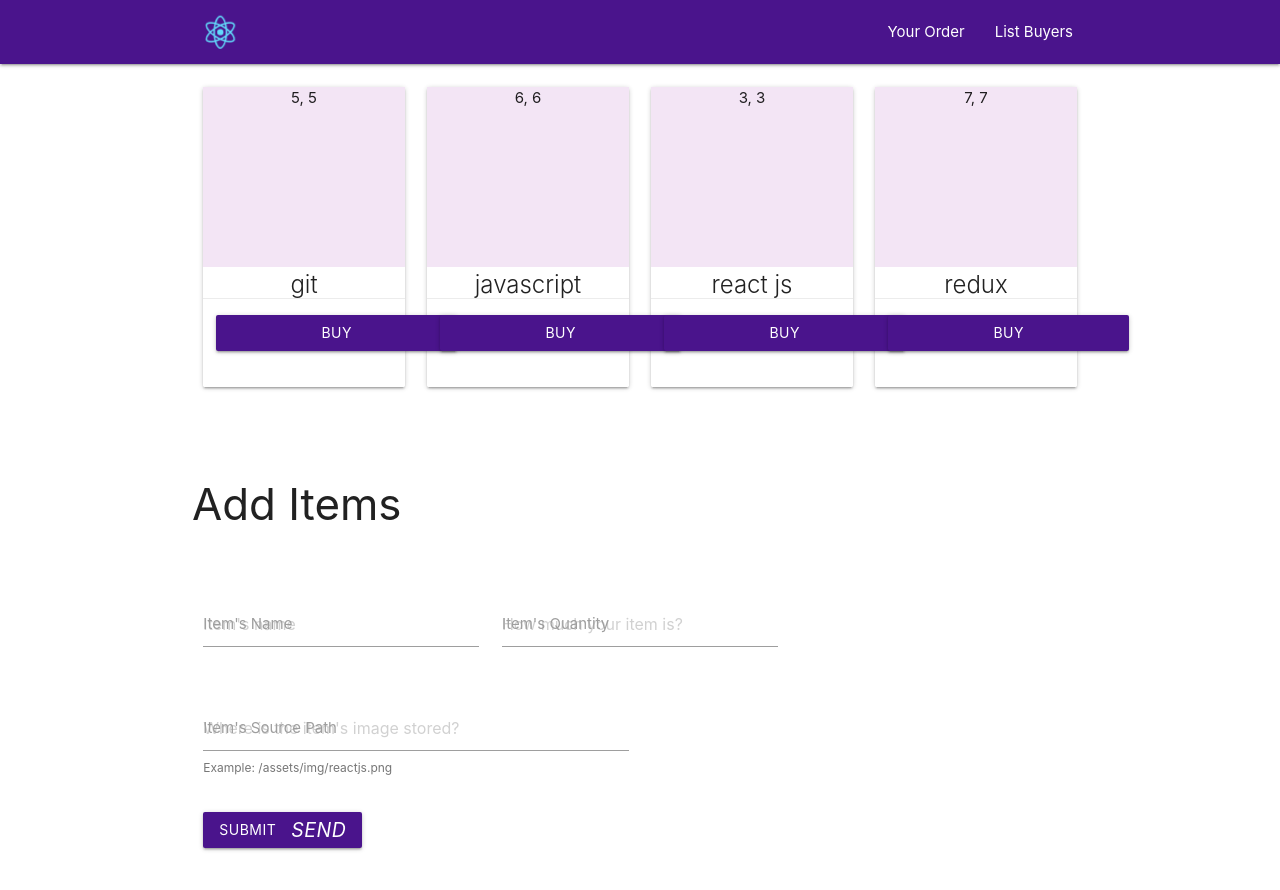
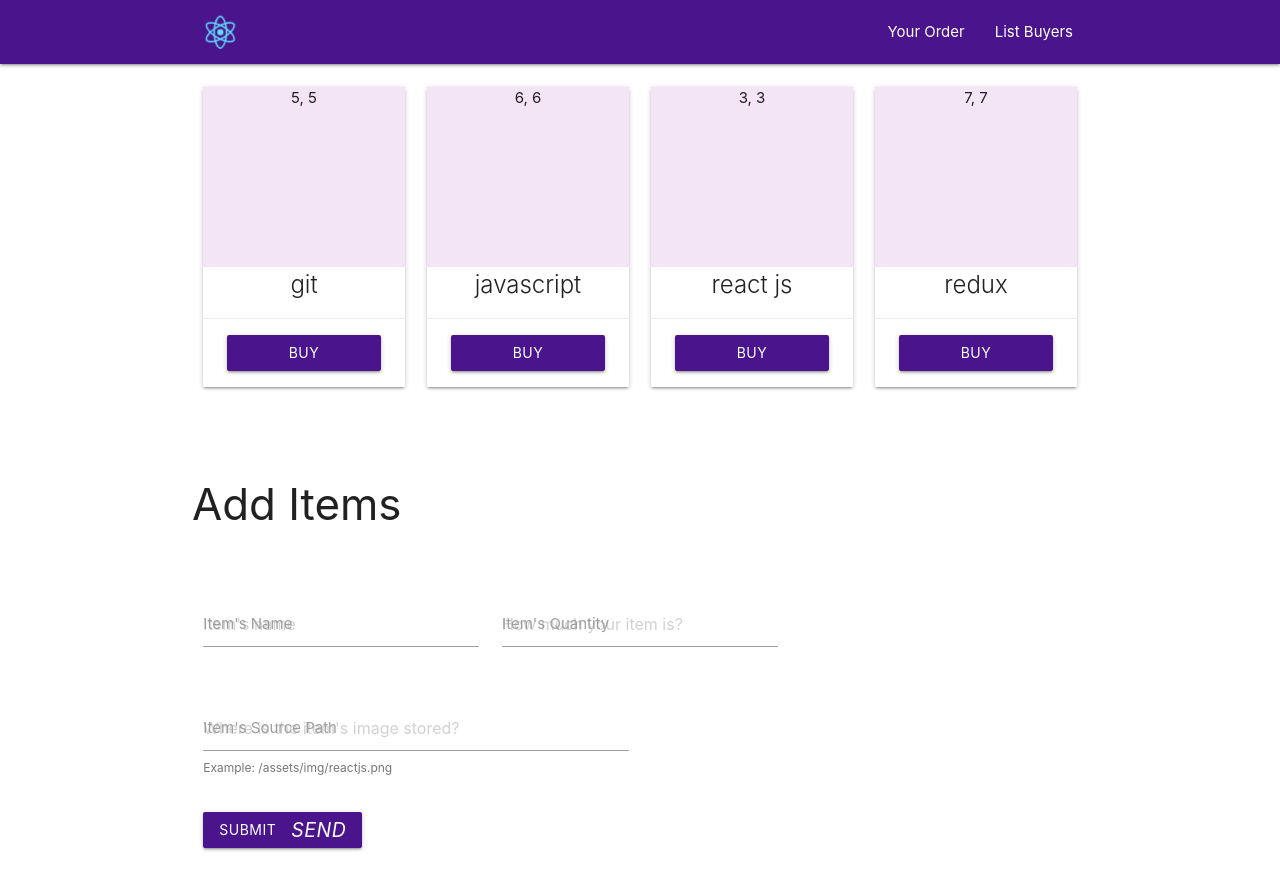
Before and after one commit to yuhanasy/online-shopping, a React (Create React App) app: page / in a window 1280 px wide. Shown: the top 890 px of the page. Built offline with nearby package versions, Linux system fonts and the light colour scheme; the HTML template or start-up script is replaced by a standard one.

Commit message:
fix strang buy button transition

```diff
--- a/src/App.css
+++ b/src/App.css
@@ -32,3 +32,28 @@ input[type=number]::-webkit-outer-spin-button {
   -webkit-appearance: none;
   margin: 0;
 }
+
+.flex {
+  display: flex;
+}
+
+.flex-center {
+  justify-content: center;
+  align-items: center;
+}
+
+.flex-space-around {
+  justify-content: space-around;
+  align-items: center;
+}
+
+.input-order {
+  width: 20px !important;
+  margin-left: 0;
+  margin-bottom: 0 !important;
+  height: 35px !important;
+}
+
+.card-input {
+  margin: 0 auto !important;
+}
--- a/src/App.js
+++ b/src/App.js
@@ -73,32 +73,25 @@ class Card extends Component {
     })
   }
 
-  // inputOrder = (e) => {
-  //   const inputValue = e.target.value;
-  //   const max = this.state.stock;
-  //   const min = 0;
-
-  //   if (inputValue > max || inputValue < min) {
-  //     console.log(e.target.value)
-  //   }
-  // }
-
   render() {
     const hidden = this.state.hidden;
     const empty = this.state.stockLeft === 0;
     const cancel = this.state.order === 0;
 
     const action = hidden ? (
-        <div className="row">
+        <div className="input-field card-input">
+          <div className="flex flex-center">
             <button className="btn waves-effect waves-light purple darken-4" type="submit" name="action" onClick={() => this.buyItem(this.props.title)}>
               Buy
               <span><i className="material-icons right">shopping_basket</i></span>
             </button>
           </div>
+        </div>
       ) : (
-        <div className="row">
+        <div className="input-field card-input">
+          <div className="flex flex-space-around">
             <button
-            className={"btn-small waves-effect waves-light purple darken-3 col s3 " + (cancel ? "disabled" : null)}
+              className={"btn waves-effect waves-light purple darken-3 " + (cancel ? "disabled" : null)}
               onClick={this.minusOrder}
             >
               <i className="material-icons">remove</i>
@@ -110,16 +103,17 @@ class Card extends Component {
               type="number"
               min="0"
               max={this.props.stock}
-            className="col s2 offset-s1 center-align validate"
+              className="center-align validate input-order"
               value={this.state.order}
               readOnly
             />
             <button
-            className={"btn-small waves-effect waves-light purple darken-3 col s3 offset-s1 " + (empty ? "disabled" : null)}
+              className={"btn waves-effect waves-light purple darken-3 " + (empty ? "disabled" : null)}
               onClick={this.addOrder}
             >
               <i className="material-icons">add</i>
             </button>
+          </div>
         </div>
       )
 
@@ -159,24 +153,15 @@ const CardGroup = (props) => {
 }
 
 
-
-// App Component
-class App extends Component {
+// Add Item
+class AddItem extends Component {
   constructor(props) {
     super(props);
-
     this.state = {
-      list: [
-        {id: 1, name: 'git', stock: 5, img_src: ''},
-        {id: 2, name: 'javascript', stock: 6, img_src: ''},
-        {id: 3, name: 'react js', stock: 3, img_src: ''},
-        {id: 4, name: 'redux', stock: 7, img_src: ''},
-      ],
       name: '',
       stock: undefined,
-      img_src: '',
+      img_src: ''
     }
-
     this.handleChange = this.handleChange.bind(this)
     this.handleSubmit = this.handleSubmit.bind(this)
   }
@@ -191,31 +176,28 @@ class App extends Component {
 
   handleSubmit = e => {
     e.preventDefault();
-    let id = Math.random();
-    let newList = {
-      id: id,
-      name: this.state.name.slice(),
-      stock: this.state.stock.slice(),
-      img_src: this.state.img_src.slice()
-    }
-    console.log(newList)
-
-    let list = [...this.state.list, newList]
+    this.props.addItem(this.state)
     this.setState({
-      list: list,
       name: '',
       stock: undefined,
       img_src: ''
     })
+
+
+    // let id = Math.random();
+    // let newList = {
+    //   id: id,
+    //   name: this.state.name.slice(),
+    //   stock: this.state.stock.slice(),
+    //   img_src: this.state.img_src.slice()
+    // }
+    // console.log(newList)
+
+    // let list = [...this.state.list, newList]
   }
 
   render() {
-    return (
-      <div>
-        <Navbar />
-        <CardGroup list={this.state.list} />
-
-        {/* Form Add Items */}
+    return(
       <div className="container section row">
         <h3>Add Items</h3>
         <form className="col s12 margin-top" onSubmit={this.handleSubmit}>
@@ -246,6 +228,40 @@ class App extends Component {
           </div>
         </form>
       </div>
+    )
+  }
+}
+
+
+// App Component
+class App extends Component {
+  constructor(props) {
+    super(props);
+
+    this.state = {
+      list: [
+        {id: 1, name: 'git', stock: 5, img_src: ''},
+        {id: 2, name: 'javascript', stock: 6, img_src: ''},
+        {id: 3, name: 'react js', stock: 3, img_src: ''},
+        {id: 4, name: 'redux', stock: 7, img_src: ''},
+      ]
+    }
+  }
+
+  AddItem = (newItem) => {
+    newItem.id = Math.random();
+    let newList = [...this.state.list, newItem]
+    this.setState({
+      list: newList
+    })
+  }
+
+  render() {
+    return (
+      <div>
+        <Navbar />
+        <CardGroup list={this.state.list} />
+        <AddItem addItem={this.AddItem} />
 
           {/* Total Item */}
         <div>
```
Lines whose indentation alone changed are shown as unchanged.
